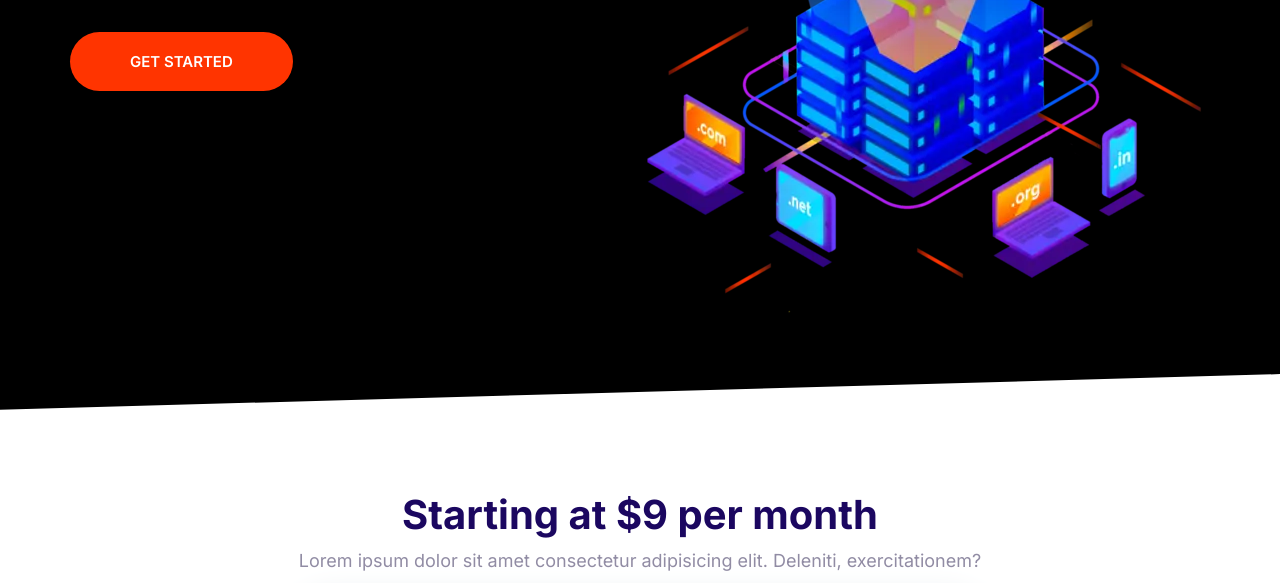
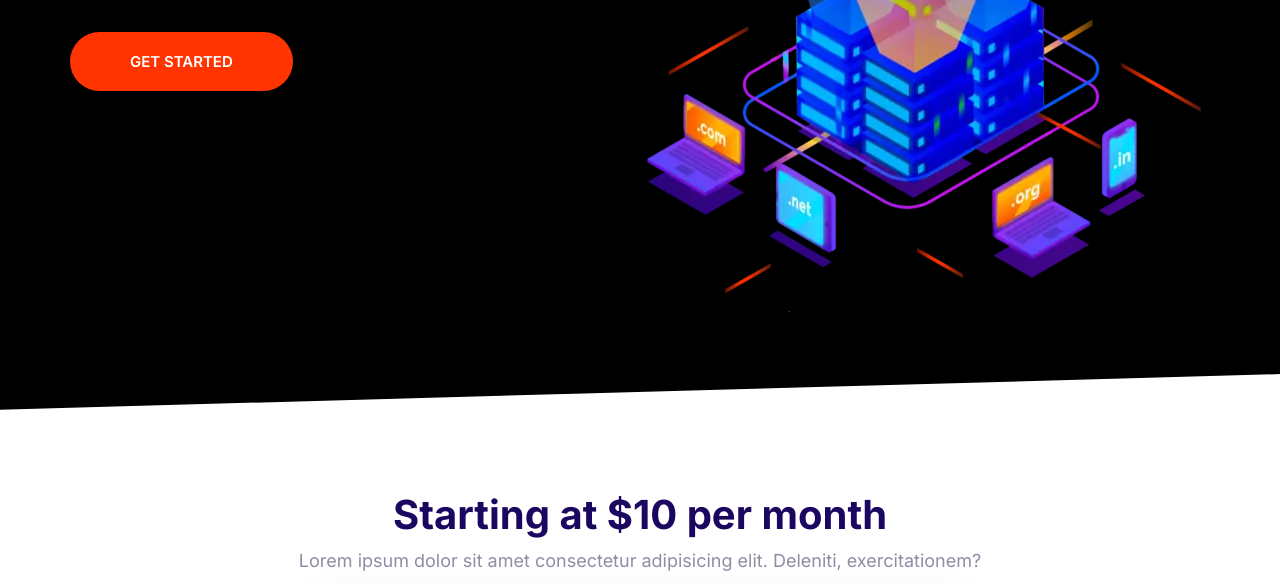
Before and after one commit to yuriamancio/moshifycourse, a website built with Parcel: page index.html in a window 1280 px wide. Shown: the part 369-952 px from the top of the page. Built offline with nearby package versions, Linux system fonts and the light colour scheme.

Commit message:
changing price

```diff
--- a/index.html
+++ b/index.html
@@ -63,7 +63,7 @@
     </section>
     <section data-aos="fade-up" class="block container block-domain">
       <header class="block__header">
-        <h2>Starting at $9 per month</h2>
+        <h2>Starting at $10 per month</h2>
         <p>
           Lorem ipsum dolor sit amet consectetur adipisicing elit. Deleniti,
           exercitationem?
```
Also changed, not shown: package.json (added, +23 -0 lines), 2 other files.
